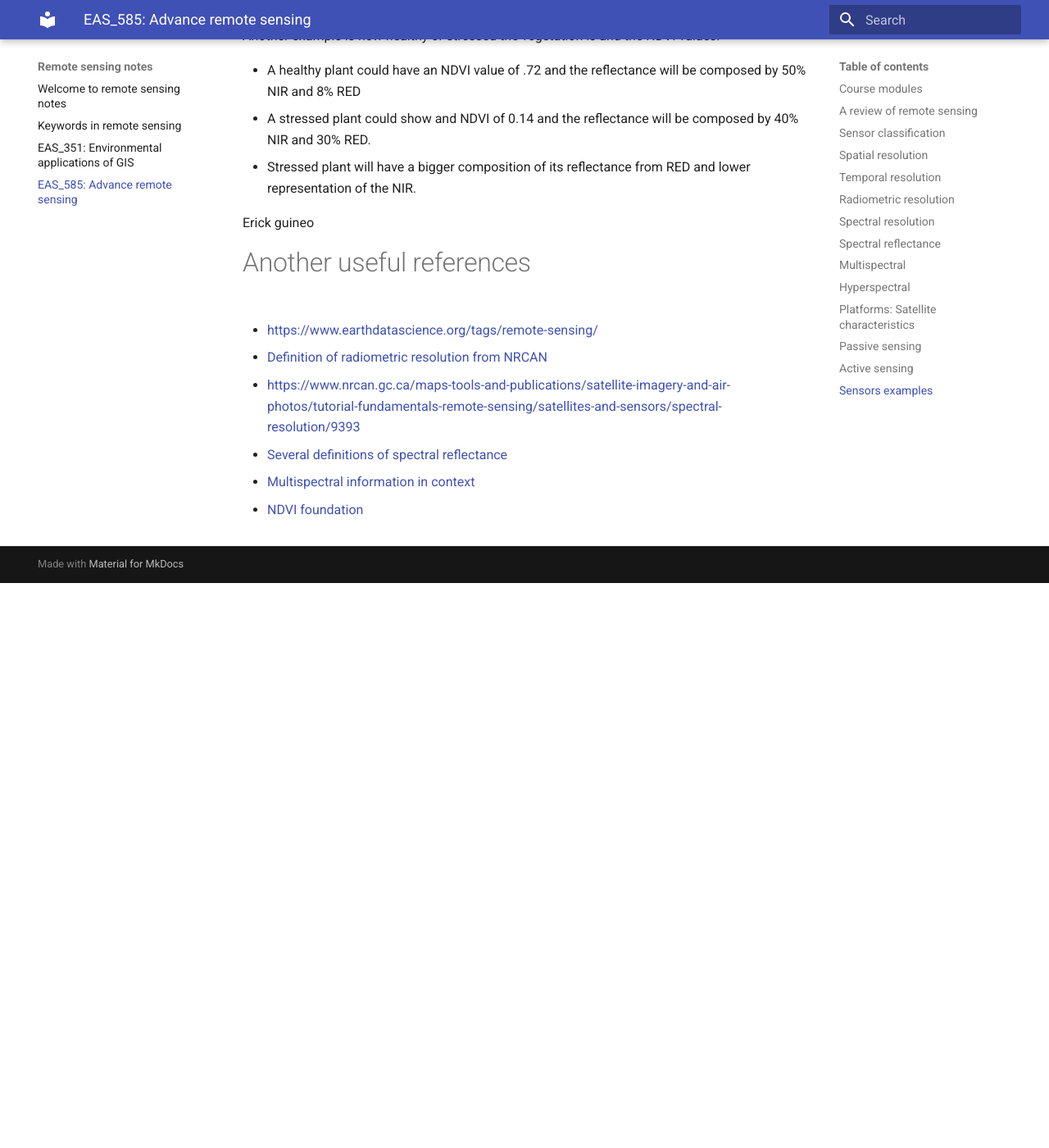
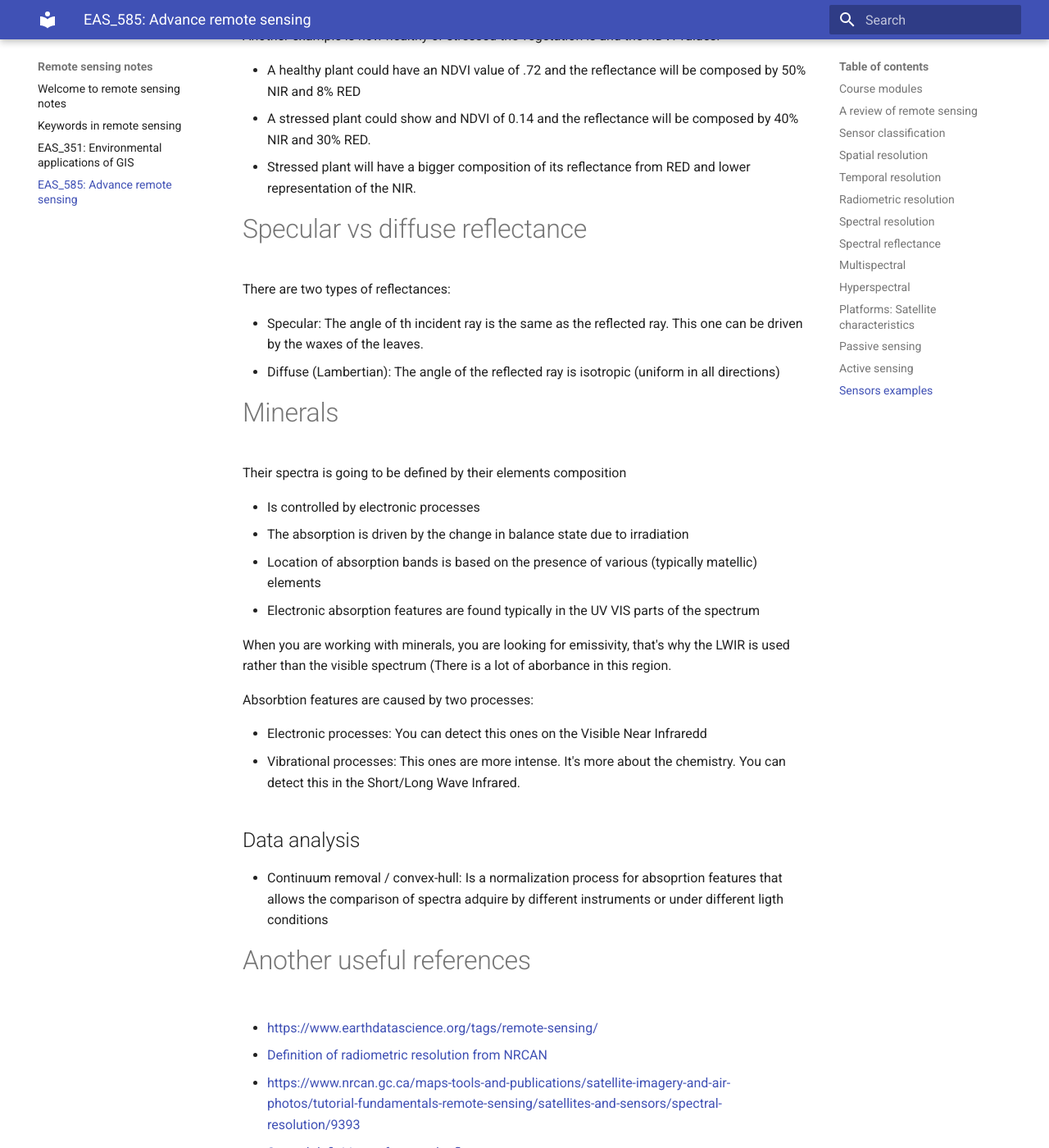
Before and after one commit to ronnyhdez/remote_sensing_notes, an MkDocs documentation site: the page built from docs/eas_585.md, in a window 1280 px wide and 1400 px high, scrolled down 5910 px. Shown: the whole window at 82% size. Built offline with MkDocs 1.6.1 and Material for MkDocs 9.7.7, drawn with Linux system fonts in a browser that asks for light colours; before the commit the page ends 6621 px from its top, so only the background shows below that.

Commit message:
Notes on papers

```diff
--- a/docs/eas_585.md
+++ b/docs/eas_585.md
@@ -164,7 +164,6 @@ Given that plants have more than pigment that aborbs light for photosynthesizing
 
  - The health or senescence sequence of a leaf can be deduced from its spectral characteristics.
 
-
 ## Vegetation indexes
 
 A vegetation index is a single number that quantifies vegetation biomass and/or plant vigor for each pixel in a remote sensing image. Every inedx is basically a certain combination (formula) of the sensor-measured reflectance properties, i.e. water content, chlorophyll content, pigment among others.
@@ -181,7 +180,32 @@ Another example is how healthy or stressed the vegetation is and the NDVI values
  - A stressed plant could show and NDVI of 0.14 and the reflectance will be composed by 40% NIR and 30% RED.
  - Stressed plant will have a bigger composition of its reflectance from RED and lower representation of the NIR.
 
-Erick guineo
+# Specular vs diffuse reflectance
+
+There are two types of reflectances:
+
+ - Specular: The angle of th incident ray is the same as the reflected ray. This one can be driven by the waxes of the leaves.
+ - Diffuse (Lambertian): The angle of the reflected ray is isotropic (uniform in all directions)
+
+# Minerals
+
+Their spectra is going to be defined by their elements composition
+
+ - Is controlled by electronic processes
+ - The absorption is driven by the change in balance state due to irradiation
+ - Location of absorption bands is based on the presence of various (typically matellic) elements
+ - Electronic absorption features are found typically in the UV VIS parts of the spectrum
+
+When you are working with minerals, you are looking for emissivity, that's why the LWIR is used rather than the visible spectrum (There is a lot of aborbance in this region.
+
+Absorbtion features are caused by two processes:
+
+ - Electronic processes: You can detect this ones on the Visible Near Infraredd
+ - Vibrational processes: This ones are more intense. It's more about the chemistry. You can detect this in the Short/Long Wave Infrared.
+
+## Data analysis
+
+ - Continuum removal / convex-hull: Is a normalization process for absoprtion features that allows the comparison of spectra adquire by different instruments or under different ligth conditions
 
 
 
```
Also changed, not shown: docs/concepts.md (+5 -3 lines).
